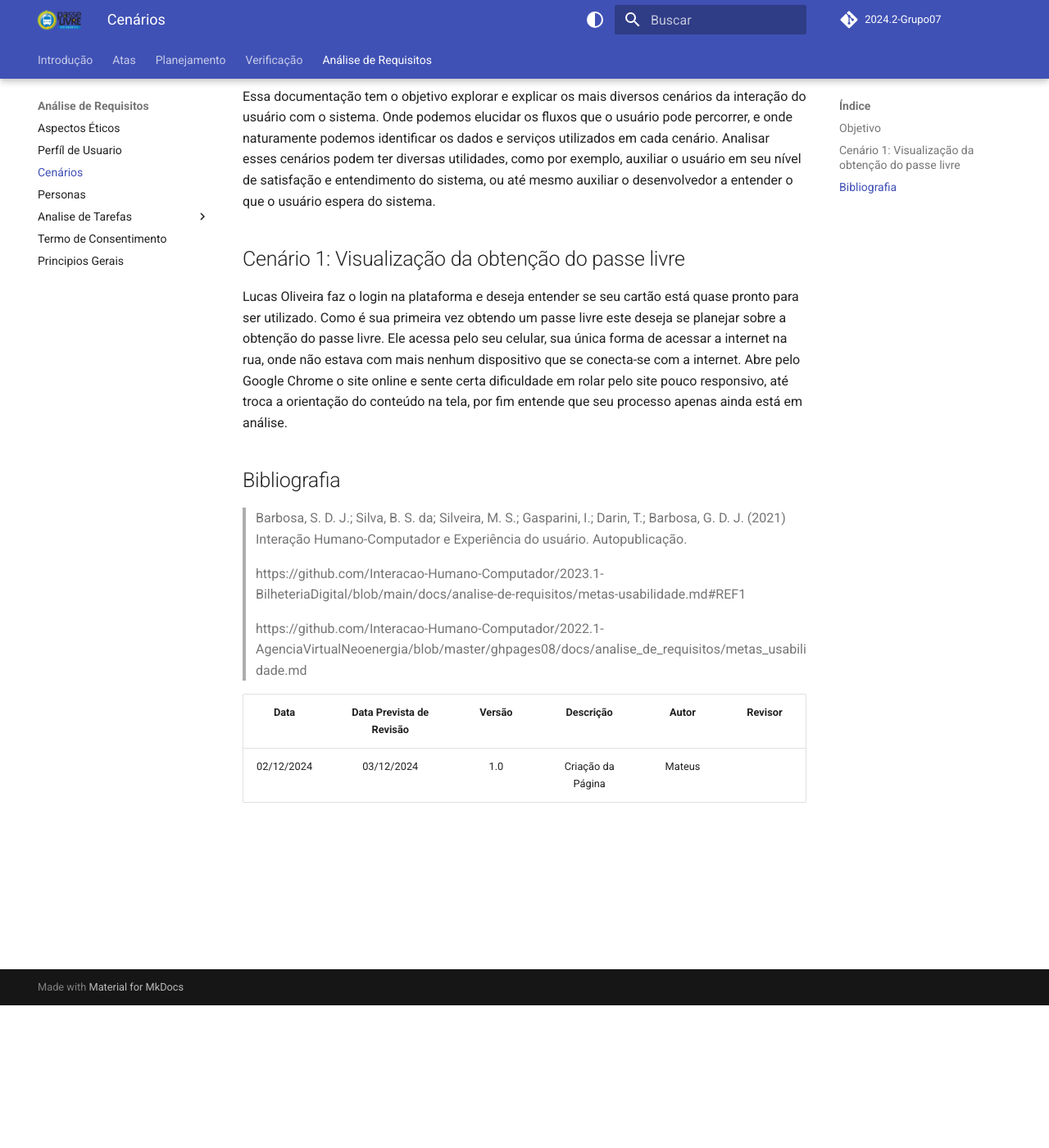
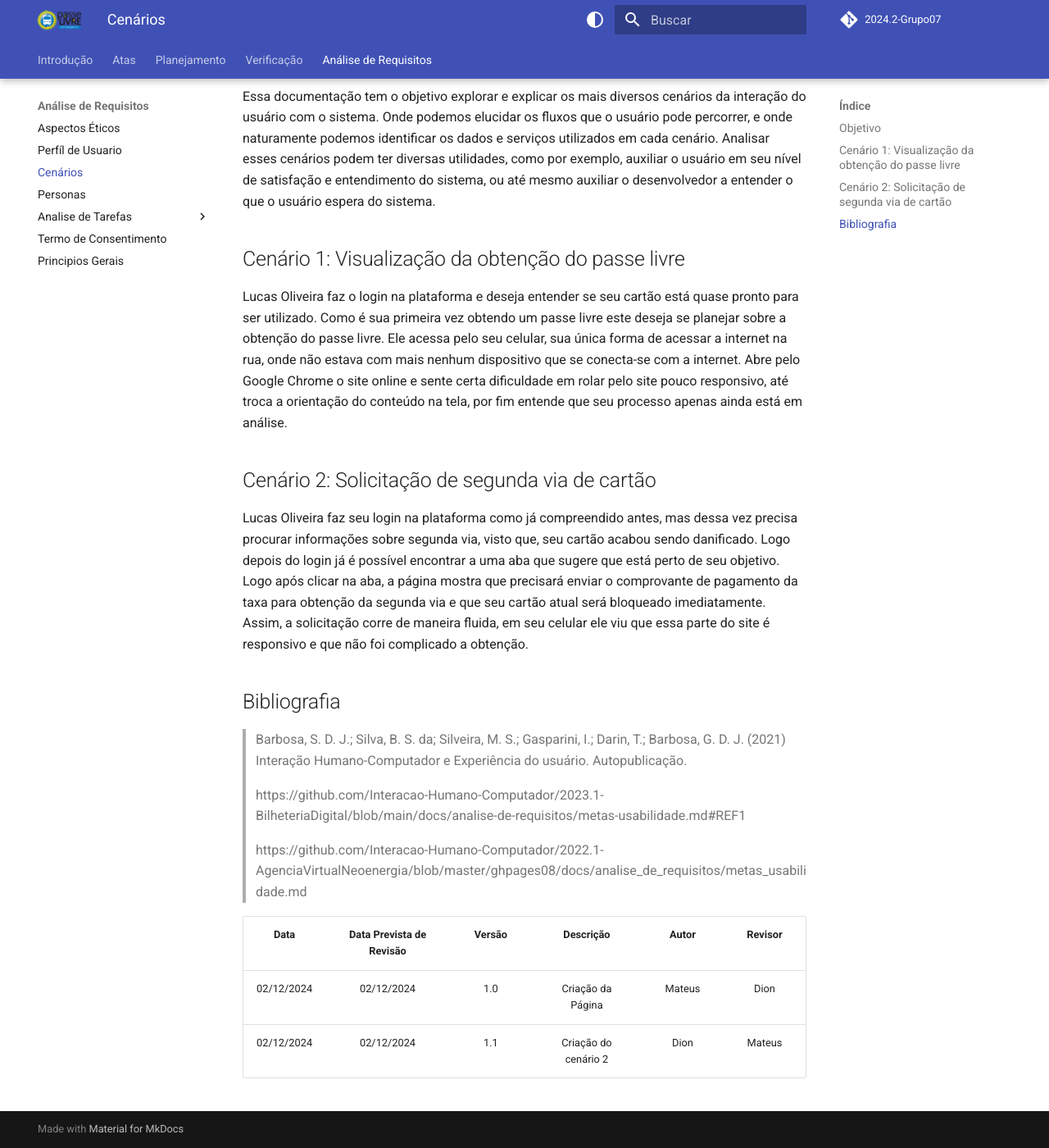
Before and after one commit to Interacao-Humano-Computador/2024.2-PasseLivreEstudantil, an MkDocs documentation site: the page built from docs/analisedeRequsitos/cenarios.md, in a window 1280 px wide and 1400 px high, scrolled down 174 px. Shown: the whole window at 82% size. Built offline with MkDocs 1.6.1 and Material for MkDocs 9.7.7, drawn with Linux system fonts in a browser that asks for light colours; comment, search, counter and statistics services are not loaded; the version menu is left out.

Commit message:
Adicionado novo cenário na página de análise de requisitos

```diff
--- a/docs/analisedeRequsitos/cenarios.md
+++ b/docs/analisedeRequsitos/cenarios.md
@@ -5,6 +5,9 @@ Essa documentação tem o objetivo explorar e explicar os mais diversos cenário
 
 ## Cenário 1: Visualização da obtenção do passe livre
 Lucas Oliveira faz o login na plataforma e deseja entender se seu cartão está quase pronto para ser utilizado. Como é sua primeira vez obtendo um passe livre este deseja se planejar sobre a obtenção do passe livre. Ele acessa pelo seu celular, sua única forma de acessar a internet na rua, onde não estava com mais nenhum dispositivo que se conecta-se com a internet. Abre pelo Google Chrome o site online e sente certa dificuldade em rolar pelo site pouco responsivo, até troca a orientação do conteúdo na tela, por fim entende que seu processo apenas ainda está em análise.
+
+## Cenário 2: Solicitação de segunda via de cartão
+Lucas Oliveira faz seu login na plataforma como já compreendido antes, mas dessa vez precisa procurar informações sobre segunda via, visto que, seu cartão acabou sendo danificado. Logo depois do login já é possível encontrar a uma aba que sugere que está perto de seu objetivo. Logo após clicar na aba, a página mostra que precisará enviar o comprovante de pagamento da taxa para obtenção da segunda via e que seu cartão atual será bloqueado imediatamente. Assim, a solicitação corre de maneira fluida, em seu celular ele viu que essa parte do site é responsivo e que não foi complicado a obtenção.
 
 ## Bibliografia
 
@@ -16,4 +19,5 @@ Lucas Oliveira faz o login na plataforma e deseja entender se seu cartão está
 
 |    Data    | Data Prevista de Revisão | Versão |     Descrição     | Autor  | Revisor |
 | :--------: | :----------------------: | :----: | :---------------: | :----: | :-----: |
-| 02/12/2024 |        03/12/2024        |  1.0   | Criação da Página | Mateus |         |
+| 02/12/2024 |        02/12/2024        |  1.0   | Criação da Página | Mateus |  Dion   |
+| 02/12/2024 |        02/12/2024        |  1.1   | Criação do cenário 2 | Dion | Mateus |
```
